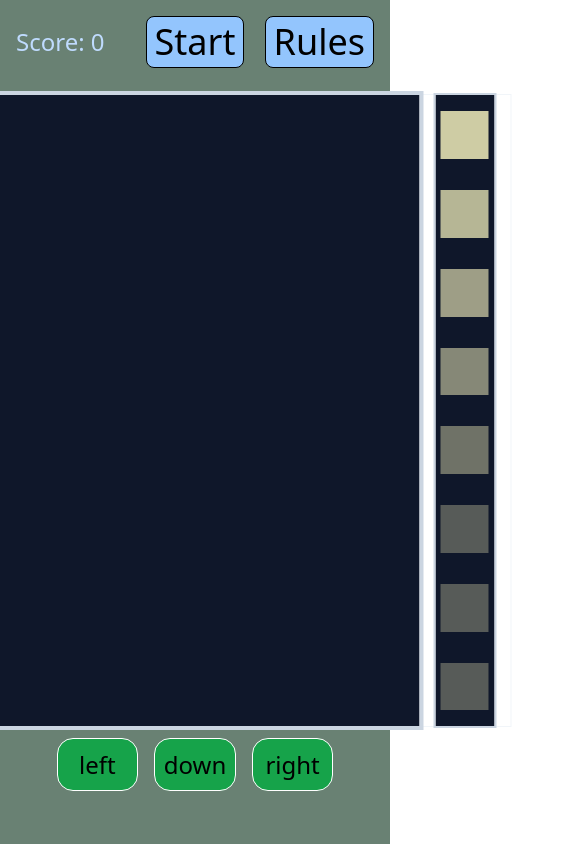
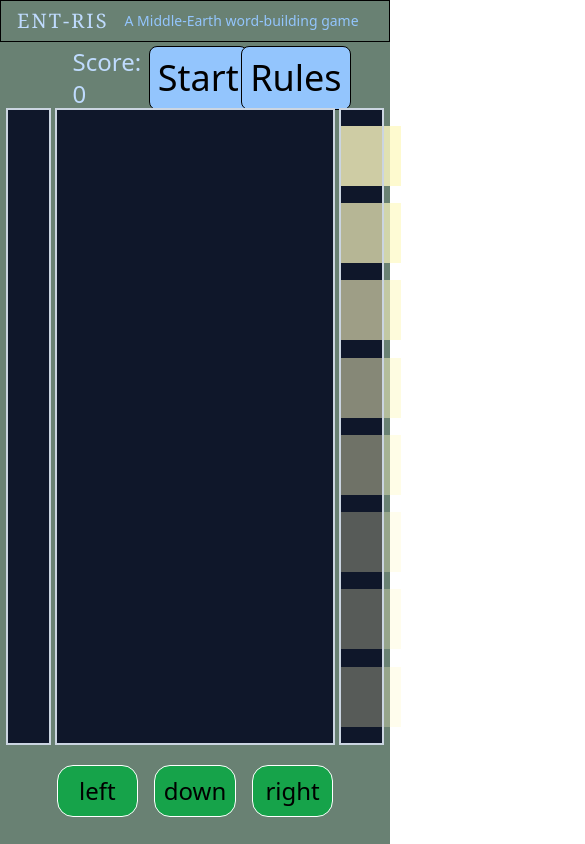
Before and after one commit to Struckhour/word-game, a SvelteKit app: page / in a window 390 px wide. Shown: the top 844 px of the page, 585 px wide, since content can reach past the window. Built offline with nearby package versions, Linux system fonts and the light colour scheme.

Commit message:
adds better responsive sizing.

```diff
--- a/src/routes/+page.svelte
+++ b/src/routes/+page.svelte
@@ -588,7 +588,7 @@
 </script>
 <body class="square relative mx-auto min-h-screen bg-green-950 bg-opacity-60">
     {#if showMenu}
-    <div transition:fly={{ x:400, duration:300}} class="overflow-hidden max-w-screen-sm w-[500px] h-screen absolute right-0 bg-blue-950 bg-opacity-[98%] z-20 border-l-4 border-blue-100">
+    <div transition:fly={{ x:400, duration:300}} class="overflow-hidden w-[400px] h-screen absolute right-0 bg-blue-950 bg-opacity-[98%] z-20 border-l-4 border-blue-100">
         <button on:click={() => {showMenu = false;}} class="text-4xl mt-12 ml-4 w-full border-y border-blue-200 hover:bg-blue-700 active:bg-blue-900 text-blue-100">Close --></button>
         <ul class="text-xl list-disc list-inside ml-4 mt-4 text-blue-200">
             <li>Make words by lining up letters from left-to-right or top-to-bottom (like Scrabble).</li>
@@ -600,11 +600,13 @@
     </div>
     {/if}
 
-    <!-- <h1 class="ml-4 lg:mx-auto inline lg:block text-center text-xl lg:text-5xl font-serif pt-4 text-blue-200 w-2/4 m-auto tracking-widest">ENT-RIS</h1>
-    <h3 class="inline lg:block text-center text-sm lg:text-xl text-blue-300 mb-2">A Middle-Earth word-building game</h3> -->
+    <div class="relative h-[5%] border border-black flex items-center justify-start text-left">
+        <h1 class="ml-4 text-center text-xl font-serif text-blue-200 tracking-widest">ENT-RIS</h1>
+        <h3 class="ml-4 text-center text-sm text-blue-300">A Middle-Earth word-building game</h3>
+    </div>
 
     <!--menu button row -->
-    <div class="w-full grid grid-cols-3 text-center h-[10%] py-4">
+    <div class="w-[71%] mx-auto grid grid-cols-3 text-center h-[8%] py-[1%]">
         <div class="flex items-center text-left pl-4 text-blue-200 text-2xl">Score: {score}</div>
         {#if !gameOn && fresh && !gameOver}
         <button on:click={startGame} class="inline-block text-center text-4xl px-2 text-black bg-blue-300 mx-auto border border-black rounded-lg hover:bg-blue-200 active:bg-blue-400">Start</button>
@@ -619,23 +621,23 @@
             Rules
         </button>
     </div>
-    <div id="gameBoxContainer" class="relative inline-flex top-[10px] aspect-square h-[75%] text-6xl border border-slate-100 left-2/4 -translate-x-2/4">
-        <div id="pastWords" class="overflow-hidden flex flex-col-reverse flex-grow mx-4 relative justify-start bg-slate-900 w-[9%] h-full text-xs sm:text-base tracking-tighter text-slate-300 py-4 outline outline-2 outline-slate-300">
+    <div id="gameBoxContainer" class="relative inline-flex max-w-[600px] w-full h-[75%] text-6xl left-2/4 -translate-x-2/4">
+        <div id="pastWords" class="overflow-hidden flex flex-col-reverse flex-grow mx-2 relative justify-start bg-slate-900 w-[9%] h-full text-xs sm:text-base tracking-tighter text-slate-300 py-4 outline outline-2 outline-slate-300">
             <!-- <div class="">wordword</div>
             <div class="">word2</div> -->
         </div>
-        <div id="gameBox" class="relative bg-slate-900 w-[71%] max-w-[540px] mx-auto h-full text-2xl md:text-4xl lg:text-6xl outline outline-4 outline-slate-300">
+        <div id="gameBox" class="relative bg-slate-900 w-[71%] mx-auto h-full text-2xl md:text-4xl lg:text-6xl outline outline-2 outline-slate-300">
 
         </div>
-        <div id="nextBox" class="relative flex flex-grow flex-col justify-between bg-slate-900 w-[9%] h-full mx-4 text-2xl sm:text-4xl md:text-6xl  py-4 outline outline-2 outline-slate-300">
-            <div id="next1" class= "flex items-center justify-center w-[80%] max-w-[60px] aspect-square bg-yellow-100 bg-opacity-80 mx-auto"></div>
-            <div id="next2" class= "flex items-center justify-center w-[80%] max-w-[60px] aspect-square bg-yellow-100 bg-opacity-70 mx-auto"></div>
-            <div id="next3" class= "flex items-center justify-center w-[80%] max-w-[60px] aspect-square bg-yellow-100 bg-opacity-60 mx-auto"></div>
-            <div id="next4" class= "flex items-center justify-center w-[80%] max-w-[60px] aspect-square bg-yellow-100 bg-opacity-50 mx-auto"></div>
-            <div id="next5" class= "flex items-center justify-center w-[80%] max-w-[60px] aspect-square bg-yellow-100 bg-opacity-40 mx-auto"></div>
-            <div id="next6" class= "flex items-center justify-center w-[80%] max-w-[60px] aspect-square bg-yellow-100 bg-opacity-30 mx-auto"></div>
-            <div id="next7" class= "flex items-center justify-center w-[80%] max-w-[60px] aspect-square bg-yellow-100 bg-opacity-30 mx-auto"></div>
-            <div id="next8" class= "flex items-center justify-center w-[80%] max-w-[60px] aspect-square bg-yellow-100 bg-opacity-30 mx-auto"></div>
+        <div id="nextBox" class="relative flex flex-grow flex-col justify-between bg-slate-900 w-[9%] h-full mx-2 text-2xl sm:text-4xl md:text-6xl  py-4 outline outline-2 outline-slate-300">
+            <div id="next1" class= "flex items-center justify-center h-[10%] max-w-[60px] aspect-square bg-yellow-100 bg-opacity-80 mx-auto"></div>
+            <div id="next2" class= "flex items-center justify-center h-[10%] max-w-[60px] aspect-square bg-yellow-100 bg-opacity-70 mx-auto"></div>
+            <div id="next3" class= "flex items-center justify-center h-[10%] max-w-[60px] aspect-square bg-yellow-100 bg-opacity-60 mx-auto"></div>
+            <div id="next4" class= "flex items-center justify-center h-[10%] max-w-[60px] aspect-square bg-yellow-100 bg-opacity-50 mx-auto"></div>
+            <div id="next5" class= "flex items-center justify-center h-[10%] max-w-[60px] aspect-square bg-yellow-100 bg-opacity-40 mx-auto"></div>
+            <div id="next6" class= "flex items-center justify-center h-[10%] max-w-[60px] aspect-square bg-yellow-100 bg-opacity-30 mx-auto"></div>
+            <div id="next7" class= "flex items-center justify-center h-[10%] max-w-[60px] aspect-square bg-yellow-100 bg-opacity-30 mx-auto"></div>
+            <div id="next8" class= "flex items-center justify-center h-[10%] max-w-[60px] aspect-square bg-yellow-100 bg-opacity-30 mx-auto"></div>
         </div>
     </div>
     <!-- left right down buttons -->
@@ -659,12 +661,13 @@
     }
     .square {
       width: 100vw;
-      height: 100vw;
+      height: 100vh;
     }
 
     @media (min-width: 800px) {
       .square {
-        width: 100vh;
+        max-width: 600px;
+        width: 100vw;
         height: 100vh;
       }
     }
```
